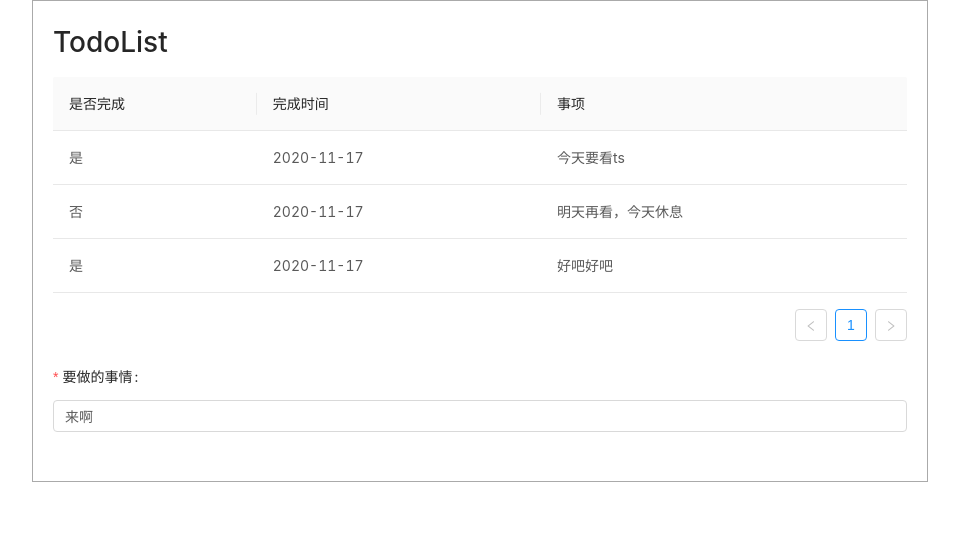
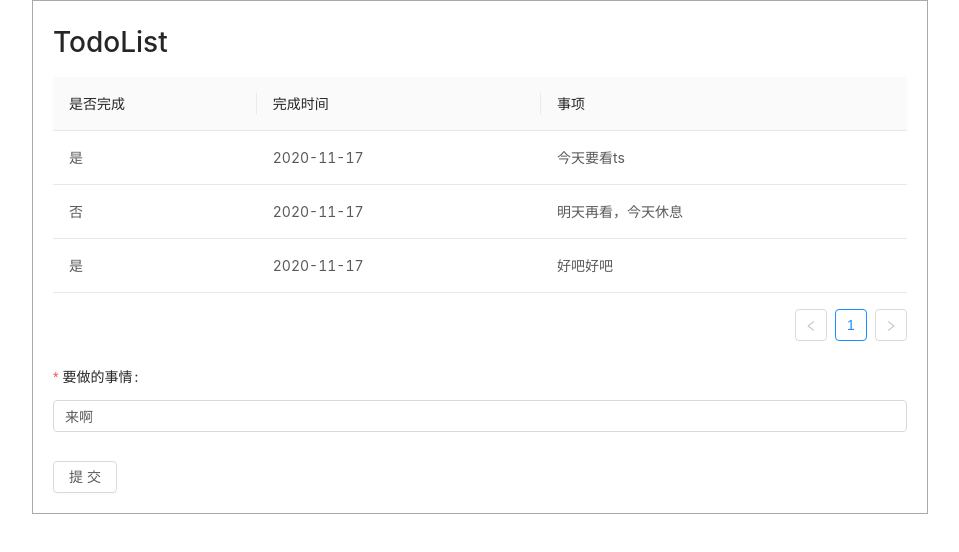
Before and after one commit to 3sang/tsReact, a React (Create React App) app: page / in a window 1280 px wide. Shown: the top 552 px of the page, without its empty margins (160-1119 px from the left). Built offline with nearby package versions, Linux system fonts and the light colour scheme.

Commit message:
11-04 Form

```diff
--- a/src/components/FormFC.tsx
+++ b/src/components/FormFC.tsx
@@ -1,5 +1,5 @@
 import React, { useEffect, useState } from "react";
-import { Input, Form } from "antd";
+import { Input, Form,Button } from "antd";
 import { ColumnProps } from "antd/es/table";
 
 interface formProps {
@@ -14,6 +14,7 @@ export default function FormFC(props: formProps): JSX.Element {
         name="basic"
         initialValues={{ text: "来啊" }}
         onFinish={(value) => console.log(value)}
+        onFinishFailed={value=>console.log(value)}
       >
         <Form.Item
           label="要做的事情"
@@ -22,6 +23,7 @@ export default function FormFC(props: formProps): JSX.Element {
         >
           <Input />
         </Form.Item>
+        <Button >提交</Button>
       </Form>
     </>
   );
```
